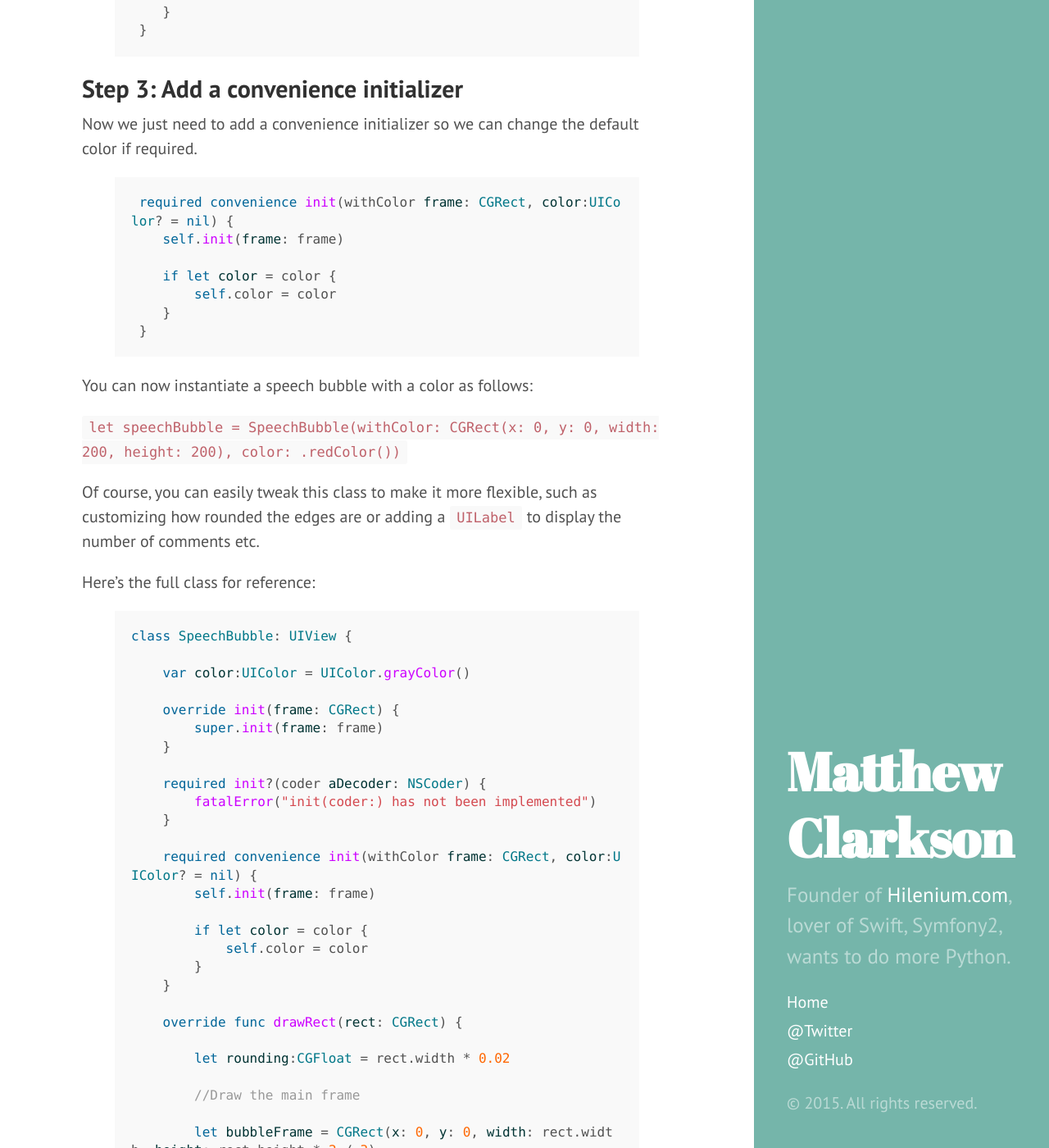
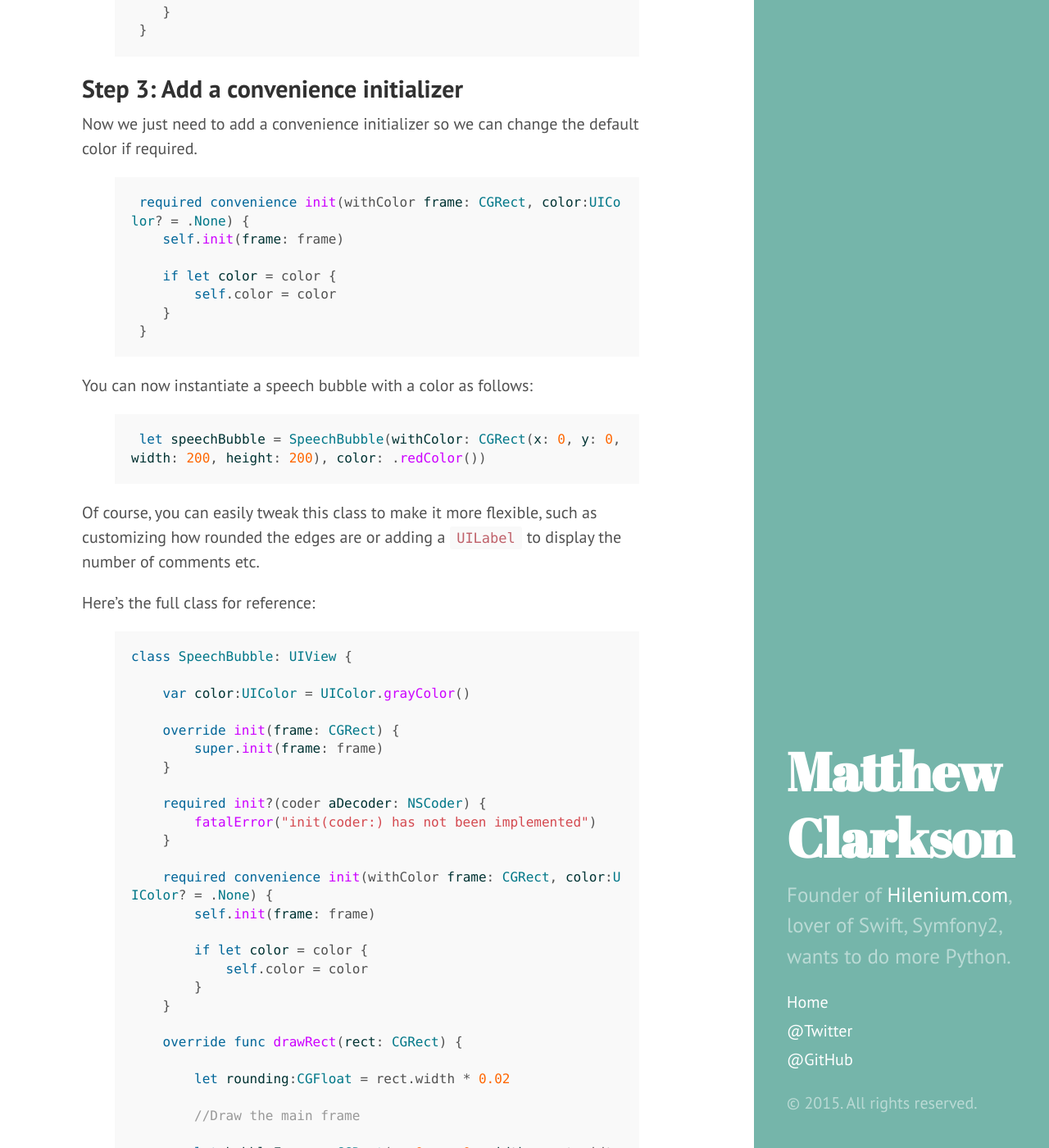
Before and after one commit to mpclarkson/mpclarkson.github.io, a Jekyll site: the page built from _posts/2015-09-03-draw-speech-bubble-swift.md, in a window 1280 px wide and 1400 px high, scrolled down 1910 px. Shown: the whole window at 82% size. Built offline with Jekyll 4.4.1, drawn with Linux system fonts in a browser that asks for light colours; Markdown is read by kramdown in place of the engine named in the settings; comment, search, counter and statistics services are not loaded.

```diff
--- a/_config.yml
+++ b/_config.yml
@@ -24,3 +24,5 @@ version:          2.1.0
 
 github:
   repo:           https://github.com/mpclarkson
+
+excerpt_separator: <!--more-->
--- a/_posts/2015-09-03-draw-speech-bubble-swift.md
+++ b/_posts/2015-09-03-draw-speech-bubble-swift.md
@@ -29,6 +28,8 @@ class SpeechBubble: UIView {
 }
 
 {% endhighlight %}
+
+<!--more-->
 
 ## Step 2: Override `drawRect(rect: CGRect)`
 
@@ -79,7 +80,7 @@ Now we just need to add a convenience initializer so we can change the default c
 
 {% highlight swift %}
 
- required convenience init(withColor frame: CGRect, color:UIColor? = nil) {
+ required convenience init(withColor frame: CGRect, color:UIColor? = .None) {
     self.init(frame: frame)
 
     if let color = color {
@@ -91,7 +92,7 @@ Now we just need to add a convenience initializer so we can change the default c
 
 You can now instantiate a speech bubble with a color as follows:
 
-`let speechBubble = SpeechBubble(withColor: CGRect(x: 0, y: 0, width: 200, height: 200), color: .redColor())`
+{% highlight swift %} let speechBubble = SpeechBubble(withColor: CGRect(x: 0, y: 0, width: 200, height: 200), color: .redColor()) {% endhighlight %}
 
 Of course, you can easily tweak this class to make it more flexible, such as customizing how rounded the edges are or adding a `UILabel` to display the number of comments etc.
 
@@ -111,7 +112,7 @@ class SpeechBubble: UIView {
         fatalError("init(coder:) has not been implemented")
     }
 
-    required convenience init(withColor frame: CGRect, color:UIColor? = nil) {
+    required convenience init(withColor frame: CGRect, color:UIColor? = .None) {
         self.init(frame: frame)
 
         if let color = color {
--- a/index.html
+++ b/index.html
@@ -14,7 +14,9 @@ title: Home
 
     <span class="post-date">{{ post.date | date_to_string }}</span>
 
-    {{ post.content }}
+    {{ post.excerpt }}
+    <a href="{{ post.url }}"> Read more </a>
+
   </div>
   {% endfor %}
 </div>
```
Also changed, not shown: other parts of _posts/2015-09-03-draw-speech-bubble-swift.md (+0 -1 lines).
